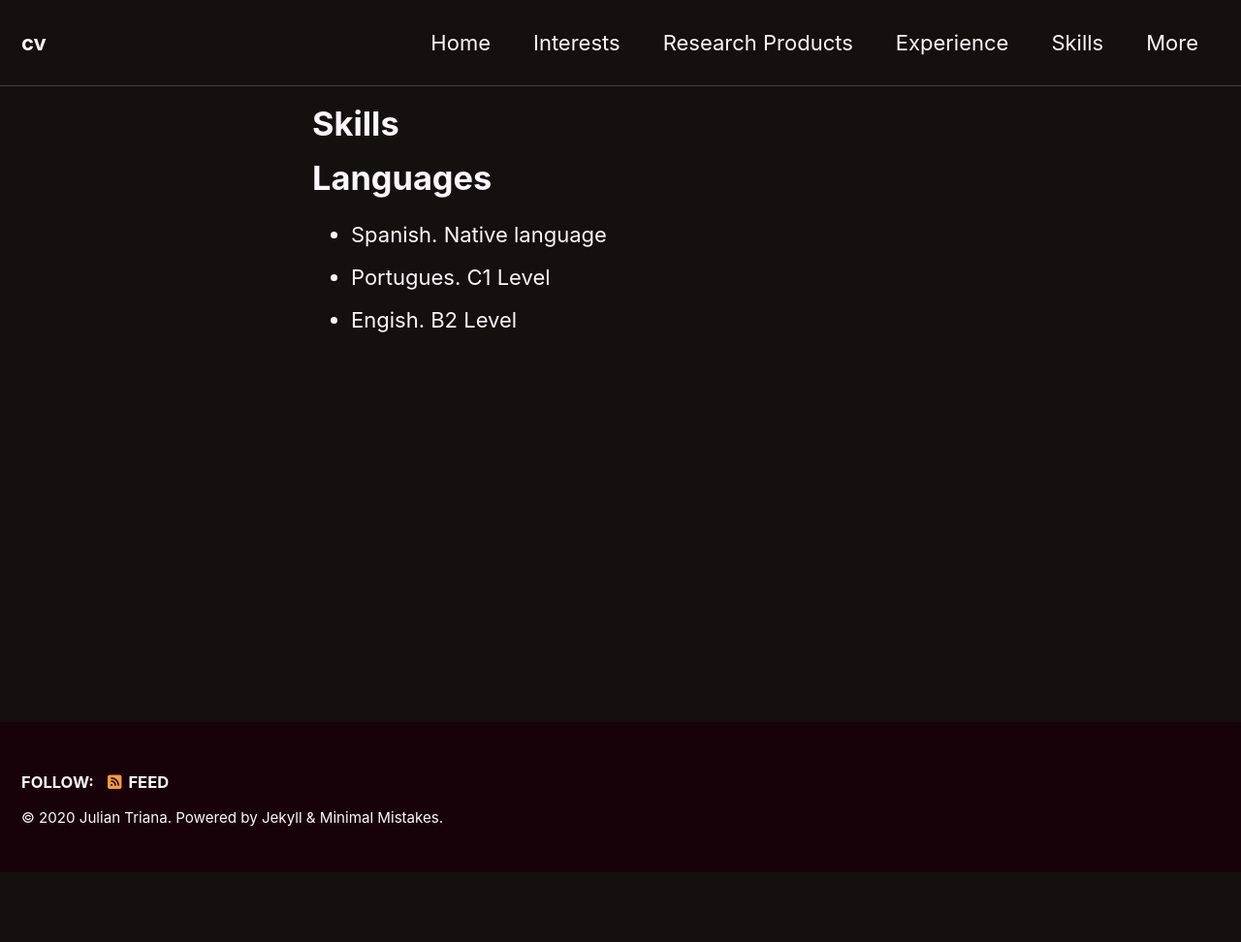
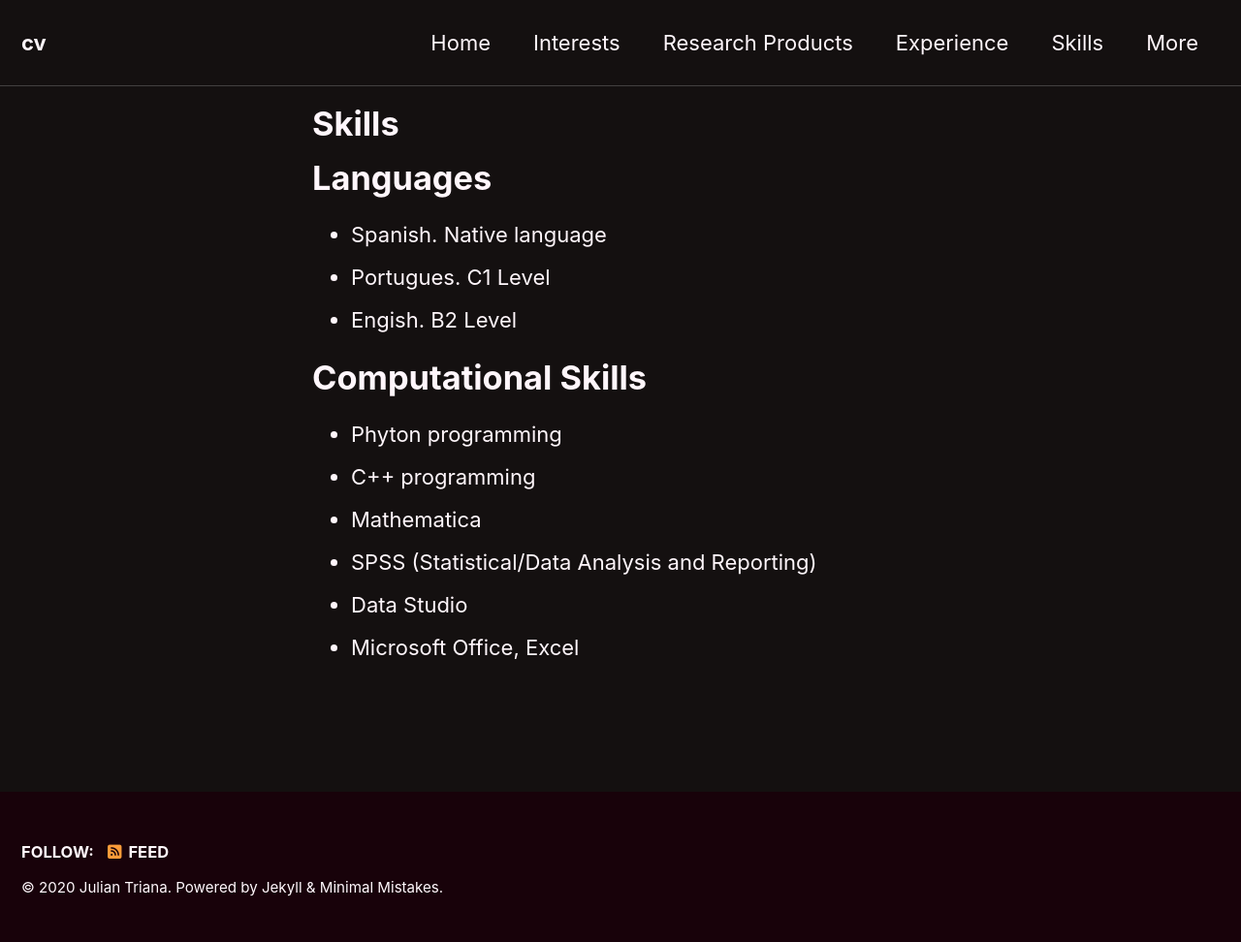
Before and after one commit to vcobop/cv, a Jekyll site: the page built from Skills.md, in a window 1280 px wide. Shown: the whole page at 97% size. Built offline with Jekyll 4.4.1, drawn with Linux system fonts in a browser that asks for light colours; cached includes are drawn as plain includes; nearby versions of some CDN libraries; before the commit the page ends 900 px from its top, so only the background shows below that.

Commit message:
Update Skills.md

```diff
--- a/Skills.md
+++ b/Skills.md
@@ -9,3 +9,12 @@ layout: home
     <li>Portugues. C1 Level</li>
     <li>Engish. B2 Level</li>
   </ul>
+<h1>Computational Skills</h1>
+ <ul>
+  <li>Phyton programming</li>
+  <li>C++ programming</li>
+  <li>Mathematica</li>
+  <li>SPSS (Statistical/Data Analysis and Reporting)</li>
+  <li>Data Studio</li>
+  <li>Microsoft Office, Excel </li>
+ </ul>
```
